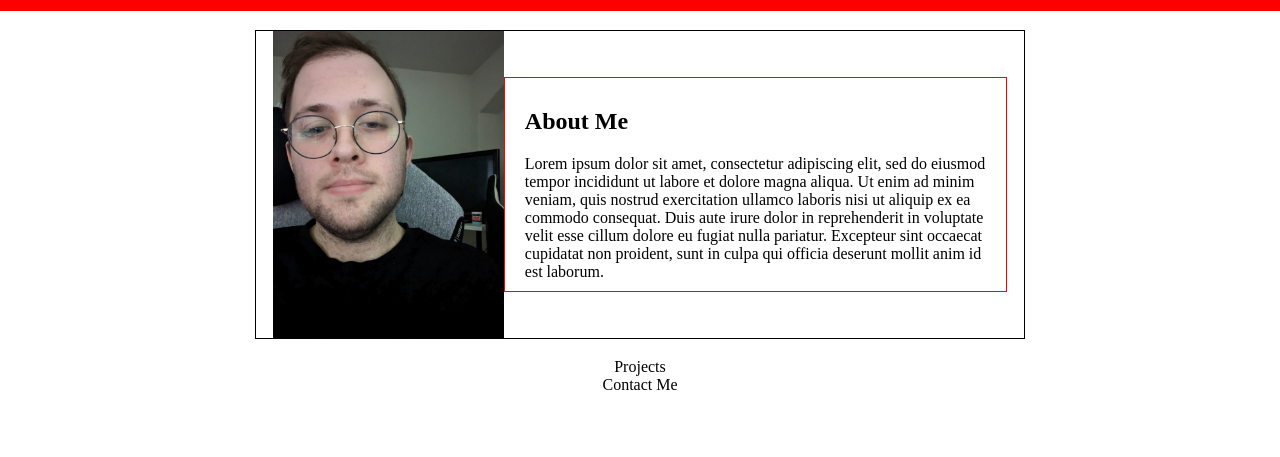
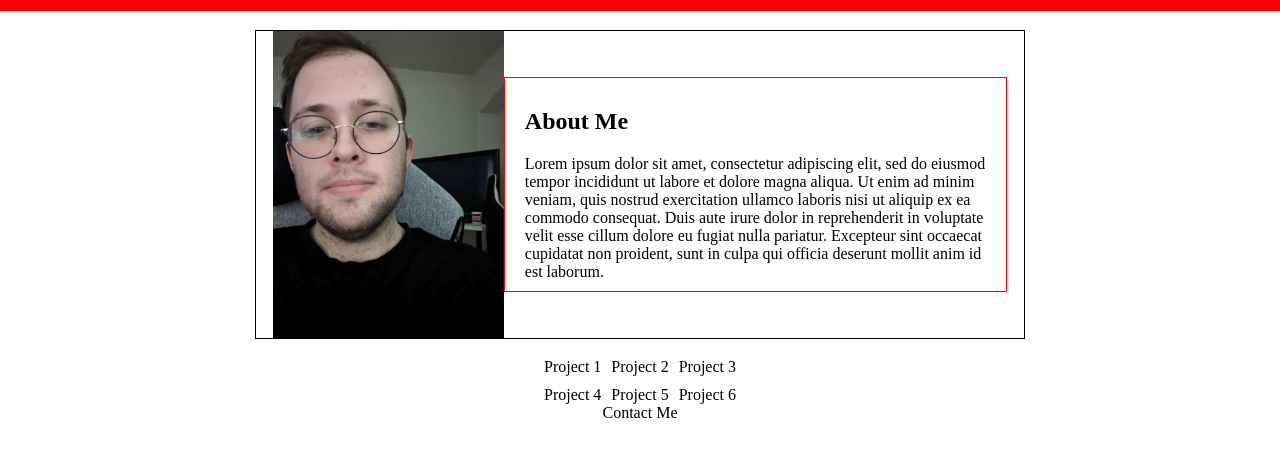
Before and after one commit to JMathiak/personal-portfolio, a website: page src/index.html in a window 1280 px wide. Shown: the part 129-586 px from the top of the page. Drawn offline with Linux system fonts and the light colour scheme.

Commit message:
set up base grid layout for projects

```diff
--- a/src/index.html
+++ b/src/index.html
@@ -25,7 +25,14 @@
                 <div>Lorem ipsum dolor sit amet, consectetur adipiscing elit, sed do eiusmod tempor incididunt ut labore et dolore magna aliqua. Ut enim ad minim veniam, quis nostrud exercitation ullamco laboris nisi ut aliquip ex ea commodo consequat. Duis aute irure dolor in reprehenderit in voluptate velit esse cillum dolore eu fugiat nulla pariatur. Excepteur sint occaecat cupidatat non proident, sunt in culpa qui officia deserunt mollit anim id est laborum.</div>
             </div>
         </section>
-        <section>Projects</section>
+        <section class="project-section">
+            <div class="project-card">Project 1</div>
+            <div class="project-card">Project 2</div>
+            <div class="project-card">Project 3</div>
+            <div class="project-card">Project 4</div>
+            <div class="project-card">Project 5</div>
+            <div class="project-card">Project 6</div>
+        </section>
         <section>Contact Me</section>
     </main>
     <footer></footer>
--- a/src/styles/main.css
+++ b/src/styles/main.css
@@ -60,3 +60,10 @@ html, body{
     padding: 10px 20px 10px 20px;
 
 }
+
+.project-section{
+    display: grid;
+    grid-template-columns: repeat(3, 1fr);
+    grid-template-rows: repeat(2, 1fr);
+    gap: 10px;
+}
```
